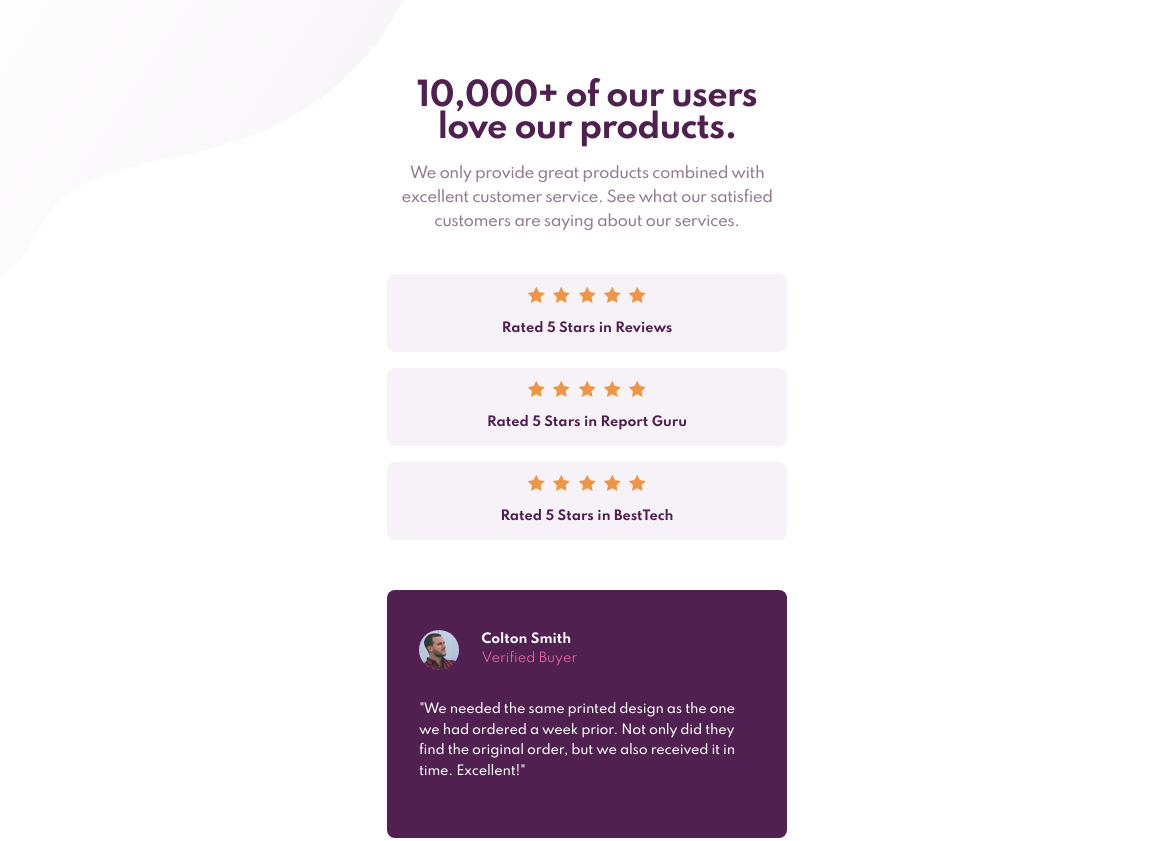
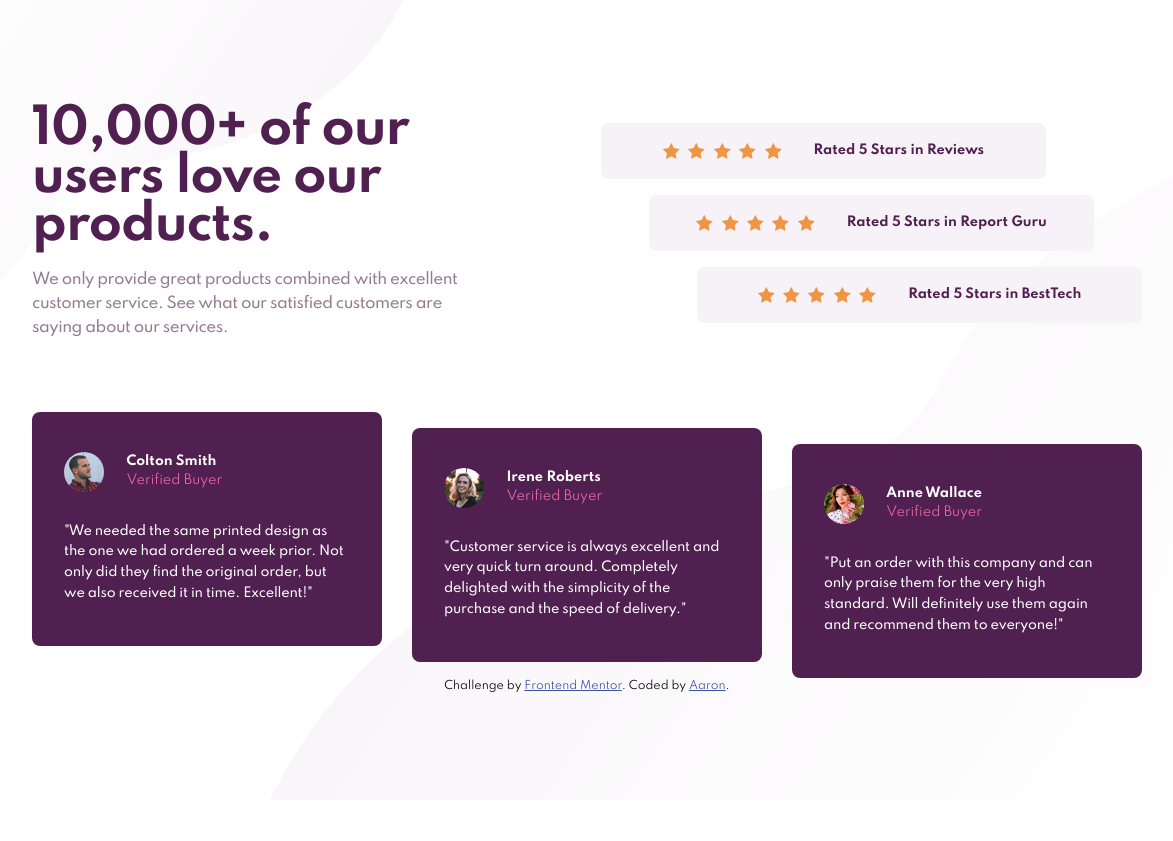
Before and after one commit to AceDub/Social-proof-section, a plain HTML site: page index.html in a window 1536 px wide. Shown: the top 841 px of the page, without its empty margins (181-1354 px from the left). After the commit the page ends 800 px from the top, so only its background shows below. Drawn offline with Linux system fonts and the light colour scheme.

Commit message:
responsive for larger screens

```diff
--- a/css/scss/_base.scss
+++ b/css/_base.scss
@@ -11,7 +11,6 @@ body {
     url(../../images/bg-pattern-bottom-mobile.svg);
   background-position: left top, right bottom;
   background-repeat: no-repeat;
-  background-size: cover;
 }
 
 @media only screen and (min-width: 376px) {
--- a/css/scss/_layout.scss
+++ b/css/_layout.scss
@@ -52,7 +52,6 @@ section {
 }
 
 .cards {
-  // @include flex-center(column);
   @include grid-center();
   padding: 3.125rem 0 6.25rem 0;
   gap: 1rem;
@@ -101,3 +100,76 @@ section {
     }
   }
 }
+
+@media only screen and (min-width: 1440px) {
+  section {
+    display: flex;
+    padding: 0;
+  }
+
+  .wrapper {
+    max-width: 100%;
+    height: 100vh;
+    @include flex-center(column);
+  }
+
+  .top {
+    display: flex;
+    justify-content: space-between;
+    margin-bottom: 4.5rem;
+    width: 100%;
+  }
+
+  .info {
+    padding: 0;
+    max-width: 445px;
+    text-align: left;
+
+    h1 {
+      font-size: 3rem;
+      line-height: 3rem;
+    }
+  }
+
+  .reviews {
+    @include flex-center(column);
+    align-items: flex-end;
+
+    .review {
+      @include flex-center(row);
+      width: 445px;
+      height: 56px;
+
+      .stars {
+        margin-bottom: 0;
+        margin-right: 2rem;
+      }
+
+      &:nth-child(1) {
+        margin-right: 6rem;
+      }
+      &:nth-child(2) {
+        margin-right: 3rem;
+      }
+    }
+  }
+
+  .cards {
+    grid-auto-flow: column;
+    gap: 1.87rem;
+    padding: 0;
+    align-items: end;
+
+    .card {
+      height: 234px;
+      width: 350px;
+
+      &:nth-child(1) {
+        margin-bottom: 2rem;
+      }
+      &:nth-child(2) {
+        margin-bottom: 1rem;
+      }
+    }
+  }
+}
--- a/index.html
+++ b/index.html
@@ -21,6 +21,7 @@
   <body>
     <section>
       <div class="wrapper">
+        <div class="top">
           <div class="info">
             <h1>10,000+ of our users love our products.</h1>
             <p>
@@ -61,6 +62,8 @@
               <li>Rated 5 Stars in BestTech</li>
             </div>
           </ul>
+        </div>
+
         <div class="cards">
           <ul class="card">
             <div class="user">
@@ -105,7 +108,6 @@
             </li>
           </ul>
         </div>
-      </div>
         <div class="attribution">
           Challenge by
           <a href="https://www.frontendmentor.io?ref=challenge" target="_blank"
@@ -113,6 +115,7 @@
           >. Coded by
           <a href="https://github.com/AceDub" target="_blank">Aaron</a>.
         </div>
+      </div>
     </section>
   </body>
 </html>
```
Also changed, not shown: css/_components.scss (renamed from css/scss/_components.scss), css/_reset.scss (renamed from css/scss/_reset.scss), css/main.css, css/main.scss (renamed from css/scss/main.scss), css/scss/main.css (deleted), 2 other files. Lines whose indentation alone changed are shown as unchanged.
